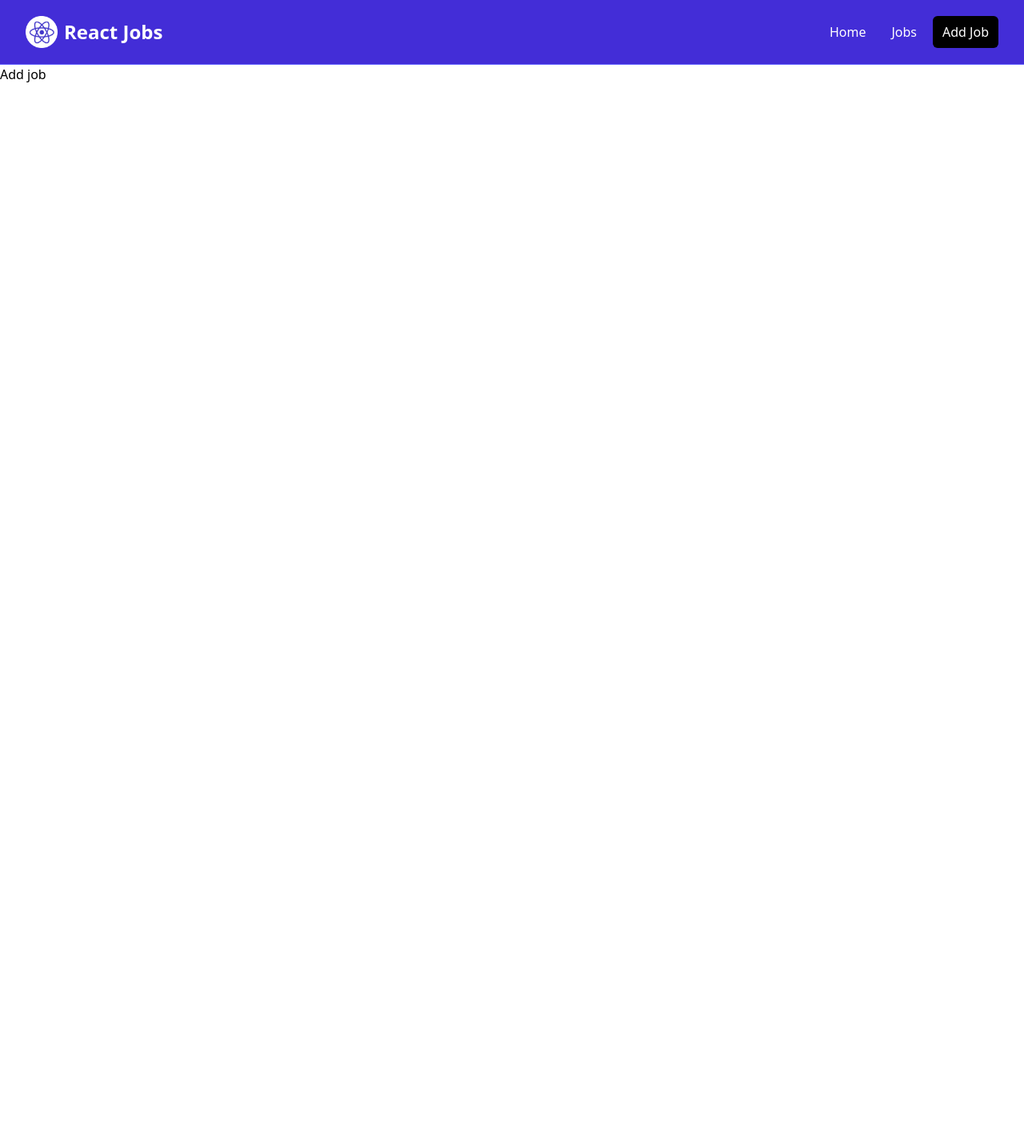
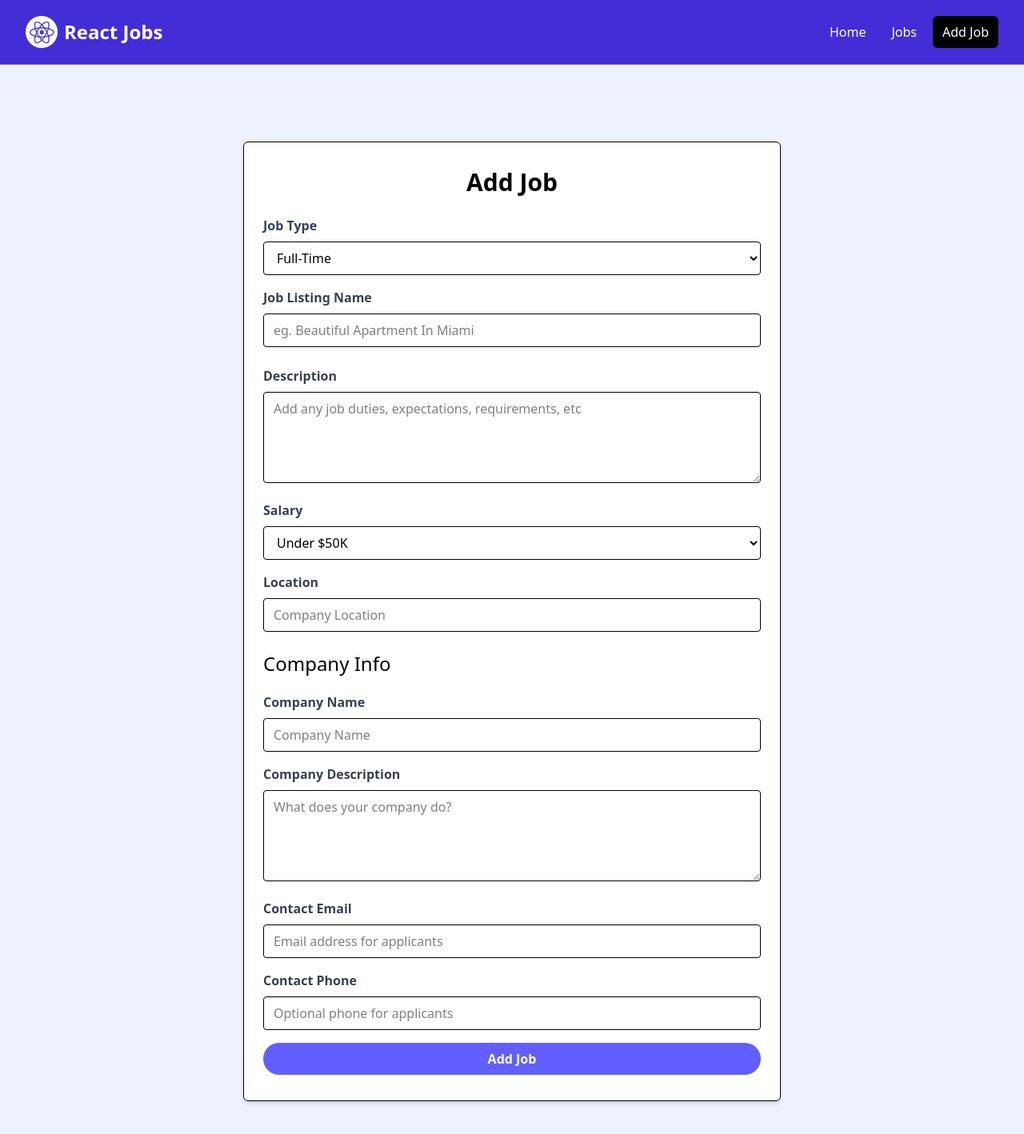
Before and after one commit to princemanzi/react-jobs, a React (Vite) app: page /add-job in a window 1280 px wide. Shown: the top 1418 px of the page at 80% size. Before the commit the page ends 800 px from the top, so only its background shows below. Built offline with nearby package versions, Linux system fonts and the light colour scheme.

Commit message:
initial commit

```diff
--- a/src/App.jsx
+++ b/src/App.jsx
@@ -6,19 +6,26 @@
 import JobPage, { jobLoader } from "./pages/JobPage";
 import AddJob from "./pages/AddJob";
 
+
+const App = () => {
+  const addJob = ( newJob ) => {
+    const jobs = JSON.parse(localStorage.getItem("jobs")) || [];
+    jobs.push(newJob);
+    localStorage.setItem("jobs", JSON.stringify(jobs));
+  }
+
   const router = createBrowserRouter(
     createRoutesFromElements(
     <Route path="/" element={<MainLayout />}>
       <Route index element={<HomePage />} />
       <Route path="/jobs" element= {<JobsPage />} />
       <Route path="/jobs/:id" element= {<JobPage />} loader = {jobLoader} />
-    <Route path="/add-job" element={<AddJob />} />
+      <Route path="/add-job" element={<AddJob addJobSubmit={addJob} />} />
       <Route path="*" element={<div>404 Not Found</div>} />
       {/* <Route path="/jobs/:id" element={<JobDetails />} /> */}
     </Route>
     )
   );
-const App = () => {
   return <RouterProvider router={router} />;
 };
 
--- a/src/pages/AddJob.jsx
+++ b/src/pages/AddJob.jsx
@@ -1,7 +1,228 @@
 import React from "react";
+import { useState } from "react";
+import { useNavigate } from "react-router-dom"; // we need to use useNavigate to navigate to the jobs page after adding a job
+// in jsx we do not allow to use for attribute, we use htmlFor instead
+const AddJob = ({ addJobSubmit }) => {
+  const [title, setTitle] = useState('');
+  const [type, setType] = useState('Full-Time'); // we set default value to Full-Time so that it is selected by default if user does not provide any value
+  // we can also use useReducer to manage the state of the form, but for this simple form we can use useState
+  const [location, setLocation] = useState('');
+  const [description, setDescription] = useState('');
+  const [salary, setSalary] = useState('Under $50K');
+  const [companyName, setCompanyName] = useState('');
+  const [companyDescription, setCompanyDescription] = useState('');
+  const [contactEmail, setContactEmail] = useState('');
+  const [contactPhone, setContactPhone] = useState('');
 
-const AddJob = () => {
-  return <div>Add job</div>;
+
+  const navigate = useNavigate(); // we need to use useNavigate to navigate to the jobs page after adding a job
+  const submitForm = (e) => {
+    e.preventDefault();
+    const newJob = {
+      title,
+      type,
+      location,
+      description,
+      salary,
+      company: {
+        name: companyName,
+        description: companyDescription,
+        contactEmail,
+        contactPhone,
+      },
+    };
+    addJobSubmit(newJob);
+
+    return navigate('/jobs'); // we need to use navigate to go back to the jobs page after adding a job
+  }
+
+
+  return (
+    <>
+     <section className="bg-indigo-50">
+      <div className="container m-auto max-w-2xl py-24">
+        <div
+          className="bg-white px-6 py-8 mb-4 shadow-md rounded-md border m-4 md:m-0"
+        >
+          <form onSubmit={submitForm}>
+            <h2 className="text-3xl text-center font-semibold mb-6">Add Job</h2>
+
+            <div className="mb-4">
+              <label htmlFor="type" className="block text-gray-700 font-bold mb-2"
+                >Job Type</label
+              >
+              <select
+                id="type"
+                name="type"
+                className="border rounded w-full py-2 px-3"
+                required
+                value={type}
+                onChange={(e) => setType(e.target.value)}
+              >
+                <option value="Full-Time">Full-Time</option>
+                <option value="Part-Time">Part-Time</option>
+                <option value="Remote">Remote</option>
+                <option value="Internship">Internship</option>
+              </select>
+            </div>
+
+            <div className="mb-4">
+              <label className="block text-gray-700 font-bold mb-2"
+                >Job Listing Name</label
+              >
+              <input
+                type="text"
+                id="title"
+                name="title"
+                className="border rounded w-full py-2 px-3 mb-2"
+                placeholder="eg. Beautiful Apartment In Miami"
+                required
+                value={title}
+                onChange={(e) => setTitle(e.target.value)}
+              />
+            </div>
+            <div className="mb-4">
+              <label
+                htmlFor="description"
+                className="block text-gray-700 font-bold mb-2"
+                >Description</label
+              >
+              <textarea
+                id="description"
+                name="description"
+                className="border rounded w-full py-2 px-3"
+                rows="4"
+                placeholder="Add any job duties, expectations, requirements, etc"
+                value={description}
+                onChange={(e) => setDescription(e.target.value)}
+
+              ></textarea>
+            </div>
+
+            <div className="mb-4">
+              <label htmlFor="type" className="block text-gray-700 font-bold mb-2"
+                >Salary</label
+              >
+              <select
+                id="salary"
+                name="salary"
+                className="border rounded w-full py-2 px-3"
+                required
+                value={salary}
+                onChange={(e) => setSalary(e.target.value)}
+              >
+                <option value="Under $50K">Under $50K</option>
+                <option value="$50K - 60K">$50K - $60K</option>
+                <option value="$60K - 70K">$60K - $70K</option>
+                <option value="$70K - 80K">$70K - $80K</option>
+                <option value="$80K - 90K">$80K - $90K</option>
+                <option value="$90K - 100K">$90K - $100K</option>
+                <option value="$100K - 125K">$100K - $125K</option>
+                <option value="$125K - 150K">$125K - $150K</option>
+                <option value="$150K - 175K">$150K - $175K</option>
+                <option value="$175K - 200K">$175K - $200K</option>
+                <option value="Over $200K">Over $200K</option>
+              </select>
+            </div>
+
+            <div className='mb-4'>
+              <label className='block text-gray-700 font-bold mb-2'>
+                Location
+              </label>
+              <input
+                type='text'
+                id='location'
+                name='location'
+                className='border rounded w-full py-2 px-3 mb-2'
+                placeholder='Company Location'
+                required
+                value={location}
+                onChange={(e) => setLocation(e.target.value)}
+              />
+            </div>
+
+            <h3 className="text-2xl mb-5">Company Info</h3>
+
+            <div className="mb-4">
+              <label htmlFor="company" className="block text-gray-700 font-bold mb-2"
+                >Company Name</label
+              >
+              <input
+                type="text"
+                id="company"
+                name="company"
+                className="border rounded w-full py-2 px-3"
+                placeholder="Company Name"
+                value={companyName}
+                onChange={(e) => setCompanyName(e.target.value)}
+              />
+            </div>
+
+            <div className="mb-4">
+              <label
+                htmlFor="company_description"
+                className="block text-gray-700 font-bold mb-2"
+                >Company Description</label
+              >
+              <textarea
+                id="company_description"
+                name="company_description"
+                className="border rounded w-full py-2 px-3"
+                rows="4"
+                placeholder="What does your company do?"
+                value={companyDescription}
+                onChange={(e) => setCompanyDescription(e.target.value)}
+              ></textarea>
+            </div>
+
+            <div className="mb-4">
+              <label
+                htmlFor="contact_email"
+                className="block text-gray-700 font-bold mb-2"
+                >Contact Email</label
+              >
+              <input
+                type="email"
+                id="contact_email"
+                name="contact_email"
+                className="border rounded w-full py-2 px-3"
+                placeholder="Email address for applicants"
+                required
+                value={contactEmail}
+                onChange={(e) => setContactEmail(e.target.value)}
+              />
+            </div>
+            <div className="mb-4">
+              <label
+                htmlFor="contact_phone"
+                className="block text-gray-700 font-bold mb-2"
+                >Contact Phone</label
+              >
+              <input
+                type="tel"
+                id="contact_phone"
+                name="contact_phone"
+                className="border rounded w-full py-2 px-3"
+                placeholder="Optional phone for applicants"
+                value={contactPhone}
+                onChange={(e) => setContactPhone(e.target.value)}
+              />
+            </div>
+
+            <div>
+              <button
+                className="bg-indigo-500 hover:bg-indigo-600 text-white font-bold py-2 px-4 rounded-full w-full focus:outline-none focus:shadow-outline"
+                type="submit"
+              >
+                Add Job
+              </button>
+            </div>
+          </form>
+        </div>
+      </div>
+    </section>
+    </>
+  )
 };
 
 export default AddJob;
```
Lines whose indentation alone changed are shown as unchanged.
